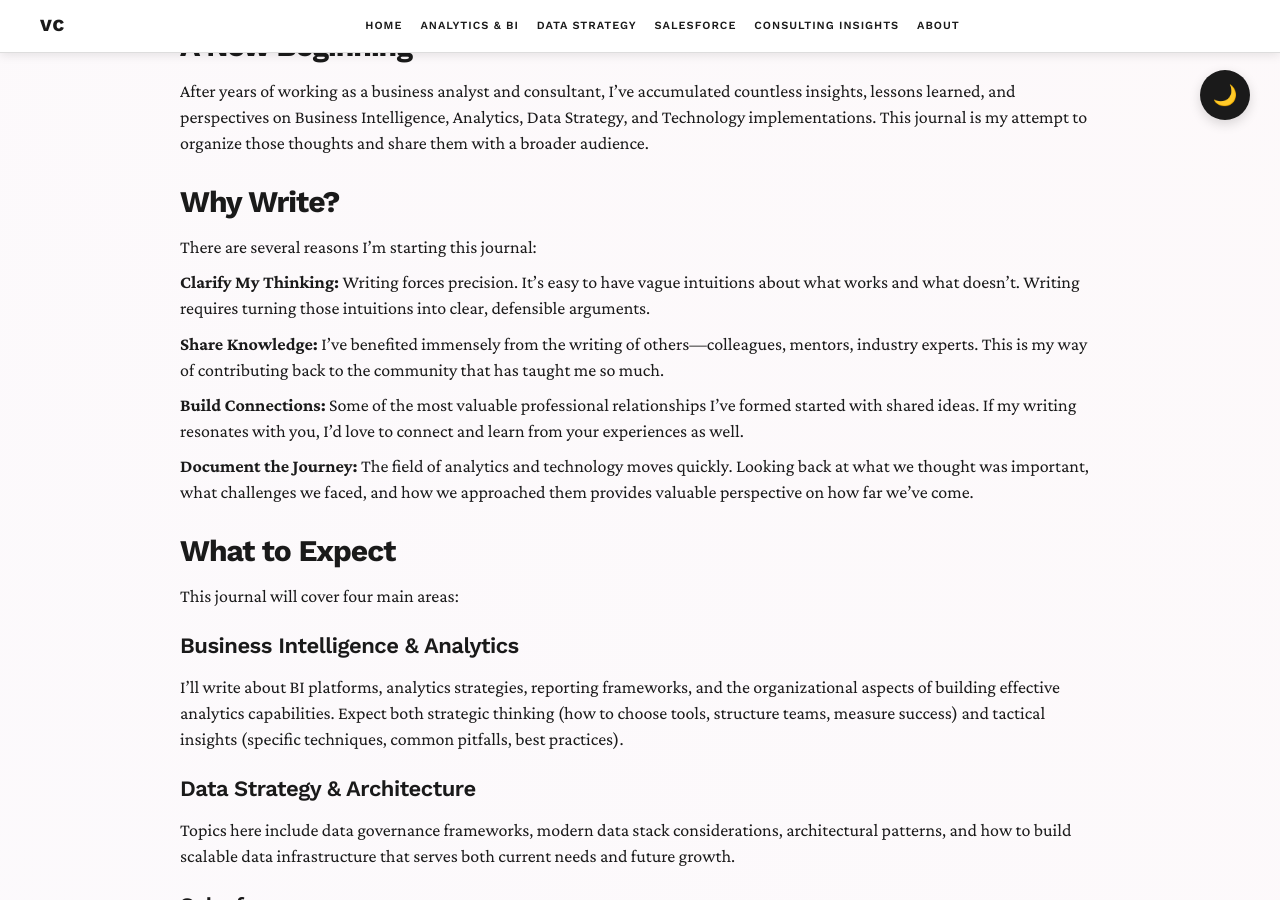
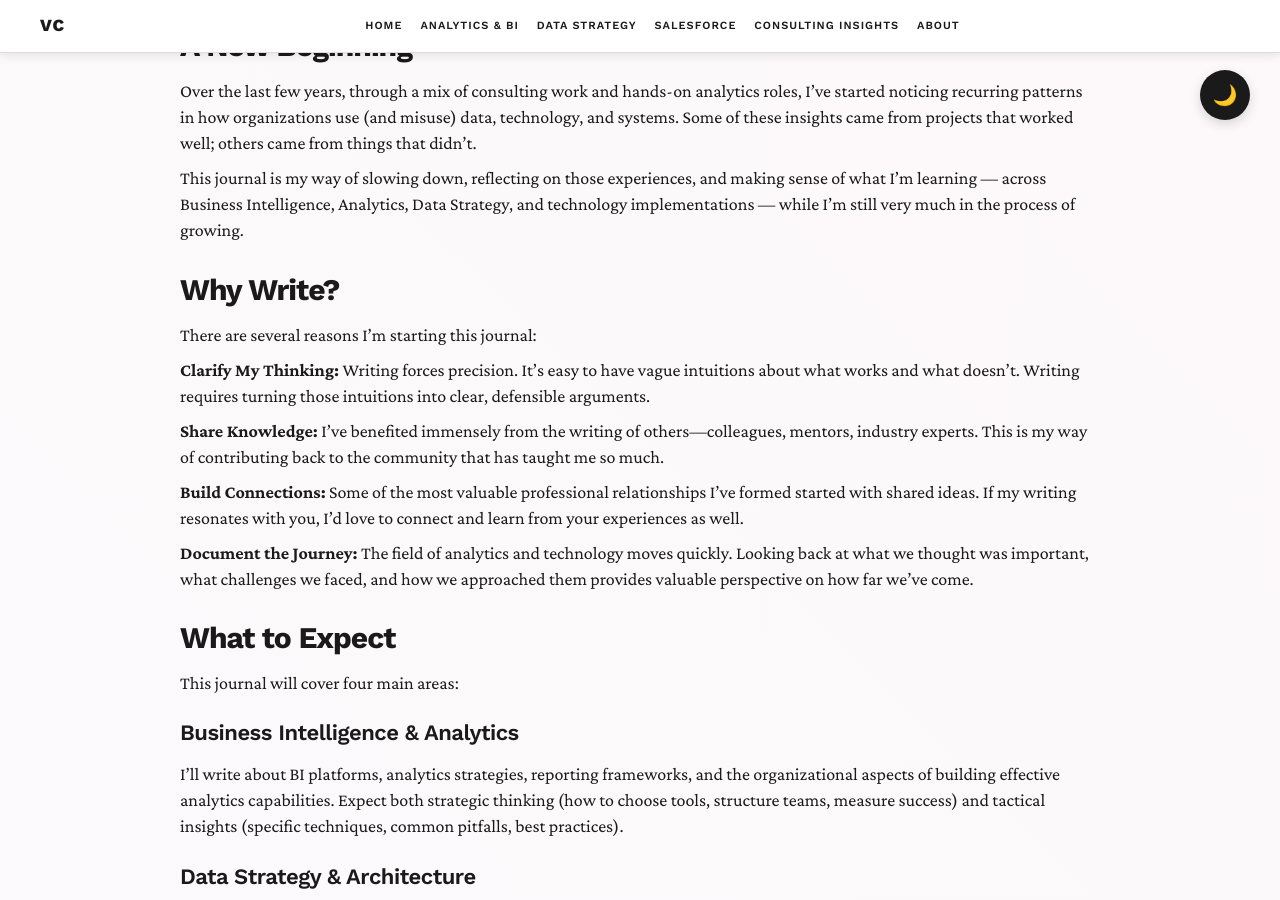
Before and after one commit to VijayChandraAtheli/vijaychandraatheli.com, a Jekyll site: the page built from _posts/2025-12-28-welcome-to-my-journal.md, in a window 1280 px wide and 900 px high, scrolled down 311 px. Built offline with Jekyll 4.4.1, drawn with Linux system fonts in a browser that asks for light colours.

Commit message:
commiting changes to welcome journal

```diff
--- a/_posts/2025-12-28-welcome-to-my-journal.md
+++ b/_posts/2025-12-28-welcome-to-my-journal.md
@@ -10,7 +10,9 @@ image: /images/posts/2025-12-28-welcome/hero.jpg
 
 ## A New Beginning
 
-After years of working as a business analyst and consultant, I've accumulated countless insights, lessons learned, and perspectives on Business Intelligence, Analytics, Data Strategy, and Technology implementations. This journal is my attempt to organize those thoughts and share them with a broader audience.
+Over the last few years, through a mix of consulting work and hands-on analytics roles, I’ve started noticing recurring patterns in how organizations use (and misuse) data, technology, and systems. Some of these insights came from projects that worked well; others came from things that didn’t.
+
+This journal is my way of slowing down, reflecting on those experiences, and making sense of what I’m learning — across Business Intelligence, Analytics, Data Strategy, and technology implementations — while I’m still very much in the process of growing.
 
 ## Why Write?
 
```
